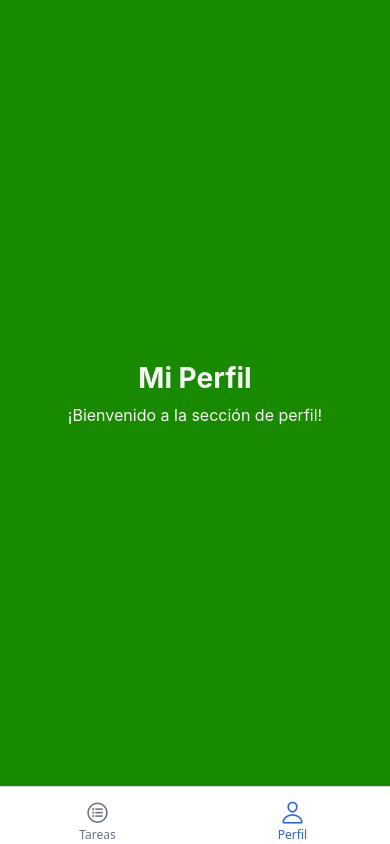
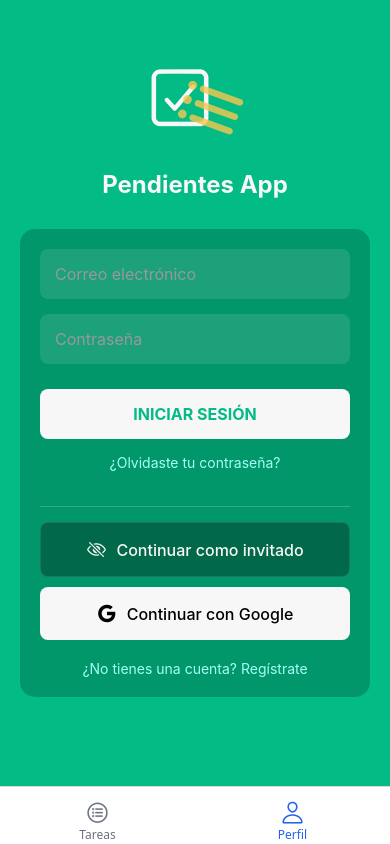
Before and after one commit to nicoHernan/gestion-notas, a React Native app: screen /Profile in a window 390 px wide. Built offline with nearby package versions, Linux system fonts and the light colour scheme.

Commit message:
refactor: profile screen with login items

```diff
--- a/screens/ListDetailScreen.tsx
+++ b/screens/ListDetailScreen.tsx
@@ -153,7 +153,7 @@ const ListDetailScreen: React.FC<ListDetailScreenProps> = ({ route, navigation }
 
 const styles = StyleSheet.create({
     container: {
-        backgroundColor: '#c6fad9ff',
+        backgroundColor: '#a4fff7',
         flex: 1,
         justifyContent: 'center',
         alignItems: 'center',
--- a/screens/ProfileScreen.tsx
+++ b/screens/ProfileScreen.tsx
@@ -1,7 +1,8 @@
 import React from 'react';
-import { View, Text, StyleSheet } from 'react-native';
+import { View, Text, StyleSheet, TextInput, TouchableOpacity } from 'react-native';
 import { NativeStackNavigationProp } from '@react-navigation/native-stack';
 import { RootStackParamList } from './NavigationTypes';
+import Icon from 'react-native-vector-icons/Ionicons';
 
 
 type ProfileScreenProps = {
@@ -11,8 +12,76 @@ type ProfileScreenProps = {
 const ProfileScreen : React.FC<ProfileScreenProps> = ({navigation}) => {
     return (
         <View style={styles.container}>
-            <Text style={styles.title}>Mi Perfil</Text>
-            <Text style={styles.text}>¡Bienvenido a la sección de perfil!</Text>
+
+            <View style={styles.logoContainer}>
+                <Icon
+                    name="checkbox-outline"
+                    size={70}
+                    color="#f8f7f7ff"
+                    style={styles.logoCheck}
+                />
+                <Icon
+                    name="list"
+                    size={70}
+                    color="#F9C74F"
+                    style={styles.logoList}
+                />
+            </View>
+
+            <Text style={styles.appTitle}>Pendientes App</Text>
+
+            <View style={styles.card}>
+                <TextInput
+                    style={styles.input}
+                    placeholder="Correo electrónico"
+                    placeholderTextColor="#999"
+                    keyboardType="email-address"
+                />
+
+                <TextInput
+                    style={styles.input}
+                    placeholder="Contraseña"
+                    placeholderTextColor="#999"
+                    secureTextEntry={true}
+                />
+
+                <TouchableOpacity style={styles.primaryButton}>
+                    <Text style={styles.primaryButtonText}>INICIAR SESIÓN</Text>
+                </TouchableOpacity>
+
+                <TouchableOpacity style={styles.linkButton}>
+                    <Text style={styles.linkText}>¿Olvidaste tu contraseña?</Text>
+                </TouchableOpacity>
+
+                <View style={styles.separator} />
+
+
+                <TouchableOpacity style={styles.guestButton}>
+                    <Icon
+                        name="eye-off-outline"
+                        size={20}
+                        color="#f8f7f7ff"
+                        style={styles.iconMargin}
+                    />
+                    <Text style={styles.buttonText}>Continuar como invitado</Text>
+                </TouchableOpacity>
+
+                <TouchableOpacity style={styles.googleButton}>
+
+                    <Icon
+                        name="logo-google"
+                        size={20}
+                        color="#000"
+                        style={styles.iconMargin}
+                    />
+                    <Text style={styles.googleButtonText}>Continuar con Google</Text>
+                </TouchableOpacity>
+
+                <TouchableOpacity style={styles.signUpLink}>
+                    <Text style={styles.linkText}>¿No tienes una cuenta? Regístrate</Text>
+                </TouchableOpacity>
+
+            </View>
         </View>
     );
 };
@@ -20,21 +89,112 @@ const ProfileScreen : React.FC<ProfileScreenProps> = ({navigation}) => {
 const styles = StyleSheet.create({
     container: {
         flex: 1,
-        justifyContent: 'center',
+        backgroundColor: '#03bb85',
         alignItems: 'center',
-        backgroundColor: '#178a00ff',
         padding: 20,
     },
-    title: {
-        fontSize: 28,
+    logoContainer: {
+        marginVertical: 40,
+        position: 'relative',
+        height: 70,
+        width: 100,
+    },
+    logoCheck: {
+        position: 'absolute',
+        top: 0,
+        left: 0,
+    },
+    logoList: {
+        position: 'absolute',
+        top: 10,
+        left: 30,
+        transform: [{ rotate: '20deg' }],
+        opacity: 0.8,
+    },
+    appTitle: {
+        fontSize: 24,
         fontWeight: 'bold',
+        color: '#f8f7f7ff',
+        marginBottom: 30,
+    },
+    card: {
+        width: '100%',
+        maxWidth: 400,
+        padding: 20,
+        backgroundColor: 'rgba(0, 0, 0, 0.2)',
+        borderRadius: 15,
+    },
+    input: {
+        height: 50,
+        backgroundColor: 'rgba(255, 255, 255, 0.1)',
+        borderRadius: 8,
+        paddingHorizontal: 15,
+        marginBottom: 15,
+        color: '#f8f7f7ff',
+        fontSize: 16,
+    },
+    primaryButton: {
+        backgroundColor: '#f8f7f7ff',
+        padding: 15,
+        borderRadius: 8,
+        alignItems: 'center',
+        marginTop: 10,
+        marginBottom: 15,
+    },
+    primaryButtonText: {
+        color: '#03bb85',
+        fontSize: 16,
+        fontWeight: 'bold',
+    },
+    linkButton: {
+        alignSelf: 'center',
+        marginBottom: 20,
+    },
+    linkText: {
+        color: '#a4fff7',
+        fontSize: 14,
+    },
+    separator: {
+        borderBottomColor: 'rgba(255, 255, 255, 0.2)',
+        borderBottomWidth: 1,
+        marginVertical: 15,
+        width: '100%',
+    },
+    guestButton: {
+        flexDirection: 'row',
+        alignItems: 'center',
+        justifyContent: 'center',
+        backgroundColor: 'rgba(0, 0, 0, 0.3)',
+        padding: 15,
+        borderRadius: 8,
         marginBottom: 10,
+        borderWidth: 1,
+        borderColor: 'rgba(255, 255, 255, 0.1)',
+    },
+    googleButton: {
+        flexDirection: 'row',
+        alignItems: 'center',
+        justifyContent: 'center',
+        backgroundColor: '#f8f7f7ff',
+        padding: 15,
+        borderRadius: 8,
+    },
+    buttonText: {
         color: '#f8f7f7ff',
+        fontSize: 16,
+        fontWeight: '500',
     },
-    text: {
+    googleButtonText: {
+        color: '#000',
         fontSize: 16,
-        color: '#f8f7f7ff',
-        textAlign: 'center',
+        fontWeight: '500',
+    },
+    iconMargin: {
+        marginRight: 10,
+    },
+    signUpLink: {
+        alignSelf: 'center',
+        marginTop: 20,
     }
 });
 
```
